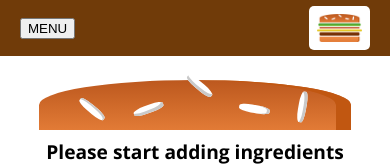
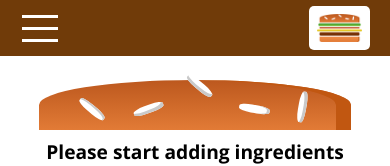
Before and after one commit to Chengxufeng1994/burgerBuilder, a React app: page / in a window 390 px wide. Shown: the top 166 px of the page. Built offline with nearby package versions, Linux system fonts and the light colour scheme.

Commit message:
Adding a Hamburger Icon

```diff
--- a/src/components/layout/layout.jsx
+++ b/src/components/layout/layout.jsx
@@ -12,8 +12,8 @@ const Main = styled.main`
 const Layout = (props) => {
   const [sideDrawerShow, setSideDrawerShow] = useState(false);
 
-  function handelSideDrawerOpen() {
-    setSideDrawerShow(true);
+  function handelSideDrawerToggle() {
+    setSideDrawerShow(!sideDrawerShow);
   }
 
   function handelSideDrawerClose() {
@@ -22,13 +22,11 @@ const Layout = (props) => {
 
   return (
     <Aux>
-      <Toolbar handelSideDrawerOpen={handelSideDrawerOpen} />
-      {sideDrawerShow ? (
-        <SideDrawer
-          handelSideDrawerClose={handelSideDrawerClose}
-          sideDrawerShow={(sideDrawerShow, handelSideDrawerClose)}
-        />
-      ) : null}
+      <Toolbar handelSideDrawerToggle={handelSideDrawerToggle} />
+      <SideDrawer
+        handelSideDrawerClose={handelSideDrawerClose}
+        sideDrawerShow={sideDrawerShow}
+      />
       <Main>{props.children}</Main>
     </Aux>
   );
--- /dev/null
+++ b/src/components/navigation/sideDrawer/drawerToggle/drawerToggle.jsx
@@ -0,0 +1,37 @@
+import React from 'react';
+import styled from 'styled-components';
+
+const HamburgerIcon = styled.div`
+  width: 40px;
+  height: 100%;
+  display: flex;
+  flex-flow: column;
+  justify-content: space-around;
+  align-items: center;
+  padding: 10px 0;
+  box-sizing: border-box;
+  cursor: pointer;
+
+  div {
+    width: 90%;
+    height: 3px;
+    background-color: white;
+  }
+
+  @media (min-width: 500px) {
+    display: none;
+  }
+`;
+const DrawerToggle = (props) => {
+  const { handelSideDrawerToggle } = props;
+
+  return (
+    <HamburgerIcon onClick={handelSideDrawerToggle}>
+      <div></div>
+      <div></div>
+      <div></div>
+    </HamburgerIcon>
+  );
+};
+
+export default DrawerToggle;
--- a/src/components/navigation/sideDrawer/sideDrawer.jsx
+++ b/src/components/navigation/sideDrawer/sideDrawer.jsx
@@ -23,22 +23,22 @@ const StyledSideDrawer = styled.div`
     display: none;
   }
 
-  .open {
+  &.open {
     transform: translateX(0);
   }
 
-  .close {
+  &.close {
     transform: translateX(-100%);
   }
 `;
 
 const SideDrawer = (props) => {
   const { sideDrawerShow, handelSideDrawerClose } = props;
-  console.log(sideDrawerShow, handelSideDrawerClose);
+
   return (
     <Aux>
       <Backdrop show={sideDrawerShow} handleClosed={handelSideDrawerClose} />
-      <StyledSideDrawer>
+      <StyledSideDrawer className={sideDrawerShow ? 'open' : 'close'}>
         <Logo height={11} sideDrawer />
         <nav>
           <NavigationItems />
--- a/src/components/navigation/toolbar/toolbar.jsx
+++ b/src/components/navigation/toolbar/toolbar.jsx
@@ -3,6 +3,7 @@ import styled from 'styled-components';
 
 import Logo from '../../logo/logo';
 import NavigationItems from '../navigationItems/navigationItems';
+import DrawerToggle from '../sideDrawer/drawerToggle/drawerToggle';
 
 const StyledToolbar = styled.header`
   background-color: #703b09;
@@ -30,9 +31,10 @@ const StyledToolbar = styled.header`
 `;
 
 const Toolbar = (props) => {
+  const { handelSideDrawerToggle } = props;
   return (
     <StyledToolbar>
-      <button onClick={props.handelSideDrawerOpen}>MENU</button>
+      <DrawerToggle handelSideDrawerToggle={handelSideDrawerToggle} />
       <Logo height={80} />
       <nav className="deskonly">
         <NavigationItems />
```
Also changed, not shown: src/components/navigation/sideDrawer/drawerToggle/DrawerToggle.css (added, +23 -0 lines).
